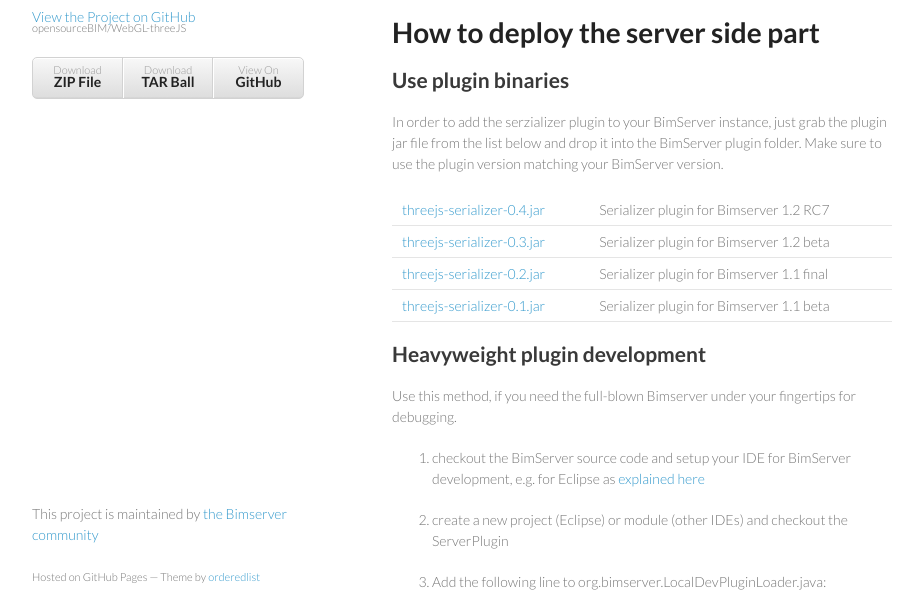
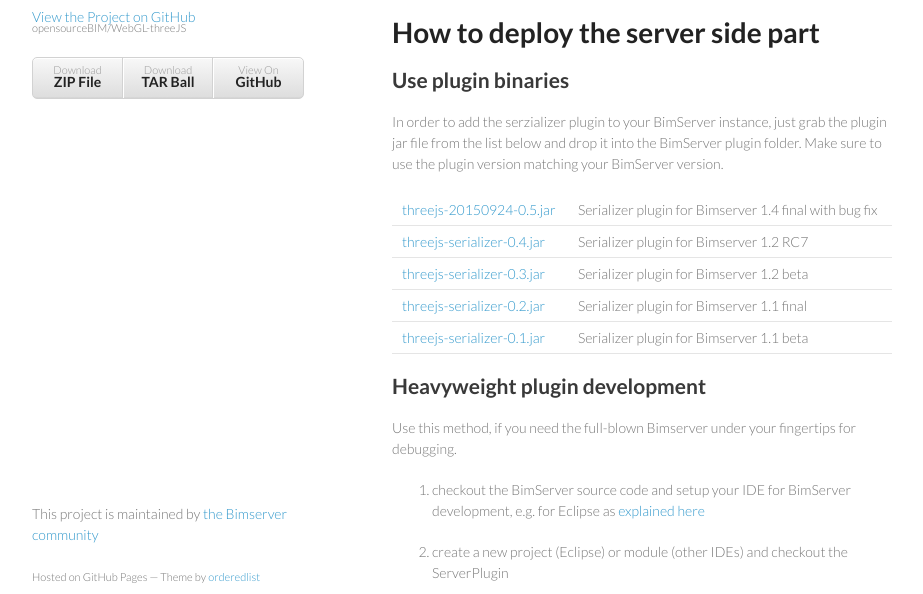
Before and after one commit to opensourceBIM/WebGL-threeJS, a plain HTML site: page index.html in a window 1280 px wide. Shown: the part 144-738 px from the top of the page, without its empty margins (178-1101 px from the left). Drawn offline with Linux system fonts and the light colour scheme.

Commit message:
add new release 0.5

```diff
--- a/index.html
+++ b/index.html
@@ -31,7 +31,8 @@
 		<h2>Use plugin binaries</h2>
 		<p>In order to add the serzializer plugin to your BimServer instance, just grab the plugin jar file from the list below and drop it into the BimServer plugin folder. Make sure to use the plugin version matching your BimServer version.</p>
 		<table>
-            <tr><td><a href="threejs-serializer-0.4.jar">threejs-serializer-0.4.jar</a></td><td>Serializer plugin for Bimserver 1.2 RC7</td></tr>
+			<tr><td><a href="https://github.com/opensourceBIM/WebGL-threeJS/releases/download/0.5/threejs-20150924-0.5.jar">threejs-20150924-0.5.jar</a></td><td>Serializer plugin for Bimserver 1.4 final with bug fix</td></tr>
+ 		        <tr><td><a href="threejs-serializer-0.4.jar">threejs-serializer-0.4.jar</a></td><td>Serializer plugin for Bimserver 1.2 RC7</td></tr>
 			<tr><td><a href="threejs-serializer-0.3.jar">threejs-serializer-0.3.jar</a></td><td>Serializer plugin for Bimserver 1.2 beta</td></tr>
 			<tr><td><a href="threejs-serializer-0.2.jar">threejs-serializer-0.2.jar</a></td><td>Serializer plugin for Bimserver 1.1 final</td></tr>
 			<tr><td><a href="threejs-serializer-0.1.jar">threejs-serializer-0.1.jar</a></td><td>Serializer plugin for Bimserver 1.1 beta</td></tr>
```
